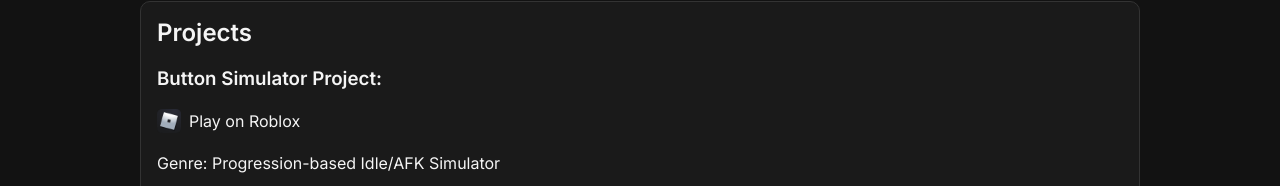
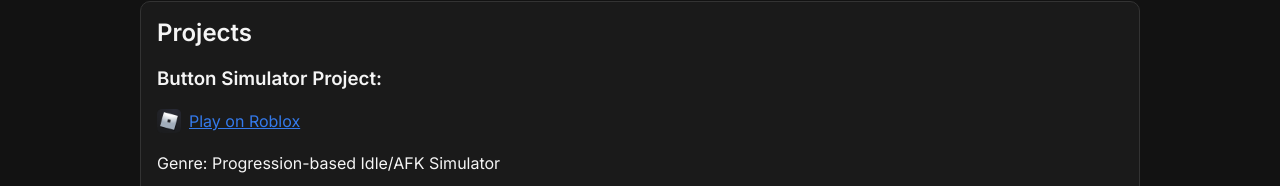
Before and after one commit to LuaKetrix/luaketrix.github.io, a plain HTML site: page index.html in a window 1280 px wide. Shown: the part 441-627 px from the top of the page. Drawn offline with Linux system fonts and the light colour scheme.

Commit message:
Update index.html

```diff
--- a/index.html
+++ b/index.html
@@ -105,9 +105,9 @@
       <h2>Projects</h2>
       <p>
         <h3>Button Simulator Project:  </h3>
-        <a href="https://www.roblox.com/games/7894693822/Button-Simulator-Project" target="_blank" style="display: inline-flex; align-items: center; gap: 0.5rem; text-decoration: none; color: #f5f5f5;">
+        <a href="https://www.roblox.com/games/7894693822/Button-Simulator-Project" target="_blank" style="display: inline-flex; align-items: center; gap: 0.5rem; text-decoration: none; color: #347aeb;">
           <img src="roblox-icon.png" alt="Roblox Icon" style="width: 24px; height: 24px;">
-          Play on Roblox
+          <u>Play on Roblox</u>
         </a>
         <p>Genre: Progression-based Idle/AFK Simulator</p>
         <p>Core Systems: Stat stacking, rebirth ladder, upgrade shop, auto transactions, custom GUI layout</p>
```
